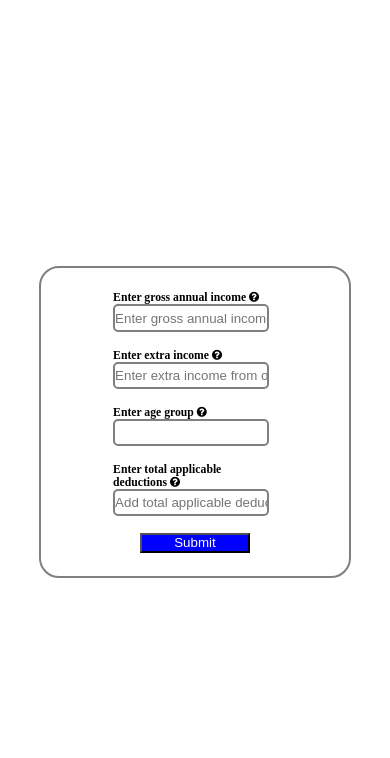
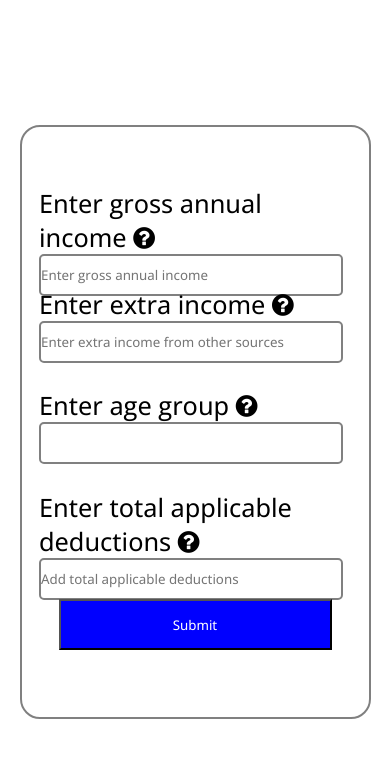
Before and after one commit to sathwiksakilam/Tax_calculator, a plain HTML site: page index.html in a window 390 px wide. Drawn offline with nearby package versions, Linux system fonts and the light colour scheme.

Commit message:
second-commit in css

```diff
--- a/mediaquery.css
+++ b/mediaquery.css
@@ -1,24 +1,58 @@
-@media screen and (max-width:595px) {
-    h3 {
-        font-size: 3vw;
+
+@media only screen and (max-width: 768px) {
+    #tax_calc_in {
+      width: 80vw;
+      height: auto;
+      padding: 7vh 3vw;
+    }
+
+    .inner_box {
+      width: 70vw;
+      margin: 2vh 0;
     }
 
     .input_box {
-        height: 7vw;
+      width: 68vw;
     }
 
     #submit_btn {
-        height: 5vw;
+      width: 60vw;
+    }
+  }
+
+  @media only screen and (max-width: 480px) {
+    #tax_calc_in {
+      width: 90vw;
+      padding: 5vh 2vw;
     }
 
-    #tax_calc_in {
-        width: 80vw;
-        height: 80vw;
+    .inner_box {
+      width: 80vw;
     }
-}
 
-@media screen and (max-width:725px) and (min-width:595px) {
-    .flex_box_inner {
-        margin: 3vw;
+    .input_box {
+      width: 78vw;
     }
-}
+
+    #submit_btn {
+      width: 70vw;
+    }
+
+    .submit_box {
+      width: 90vw;
+      height: auto;
+    }
+
+    .submit_text_box {
+      width: 80vw;
+      height: auto;
+    }
+
+    .close_button button {
+      width: 30vw;
+    }
+
+    .submit_text_in {
+      font-size: 5vw;
+    }
+  }
--- a/style.css
+++ b/style.css
@@ -1,7 +1,11 @@
+@import url('https://fonts.googleapis.com/css2?family=Open+Sans:ital,wght@0,300..800;1,300..800&display=swap');
+
 * {
     padding: 0;
     margin: 0;
     box-sizing: border-box;
+    font-family: "Open Sans", sans-serif;
+    font-weight: 450;
 }
 
 #tax_calc {
@@ -18,7 +22,7 @@
 #tax_calc_in {
     border: 2px solid grey;
     width: 55vw;
-    height: 60vh;
+    height: 70vh;
     padding: 7vh 5vw;
     box-sizing: border-box;
     display: flex;
@@ -32,7 +36,7 @@
 .inner_box {
     width: 42vw;
     height: 8vh;
-    margin: 1vh;
+    margin: 2vh;
     /* border:2px solid blue; */
     box-sizing: border-box;
     border-radius: 20px;
@@ -43,6 +47,7 @@
     align-items: center;
     justify-content: center;
     flex-direction: row;
+    margin: 2vh;
 }
 
 h3 {
@@ -55,6 +60,11 @@ h3 {
     box-sizing: border-box;
     border: 2px solid grey;
     border-radius: 5px;
+}
+
+.input_box::placeholder{
+    left:300px;
+    /* color: #999; */
 }
 
 #submit_btn {
```
